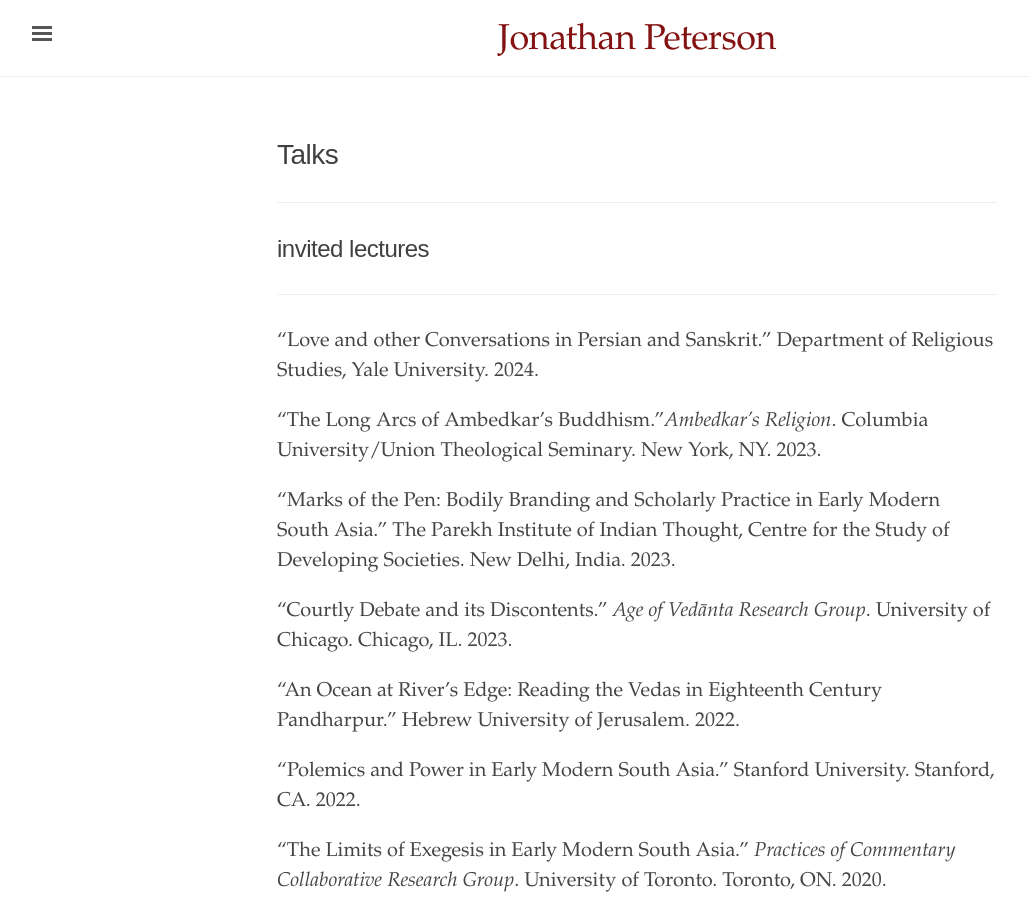
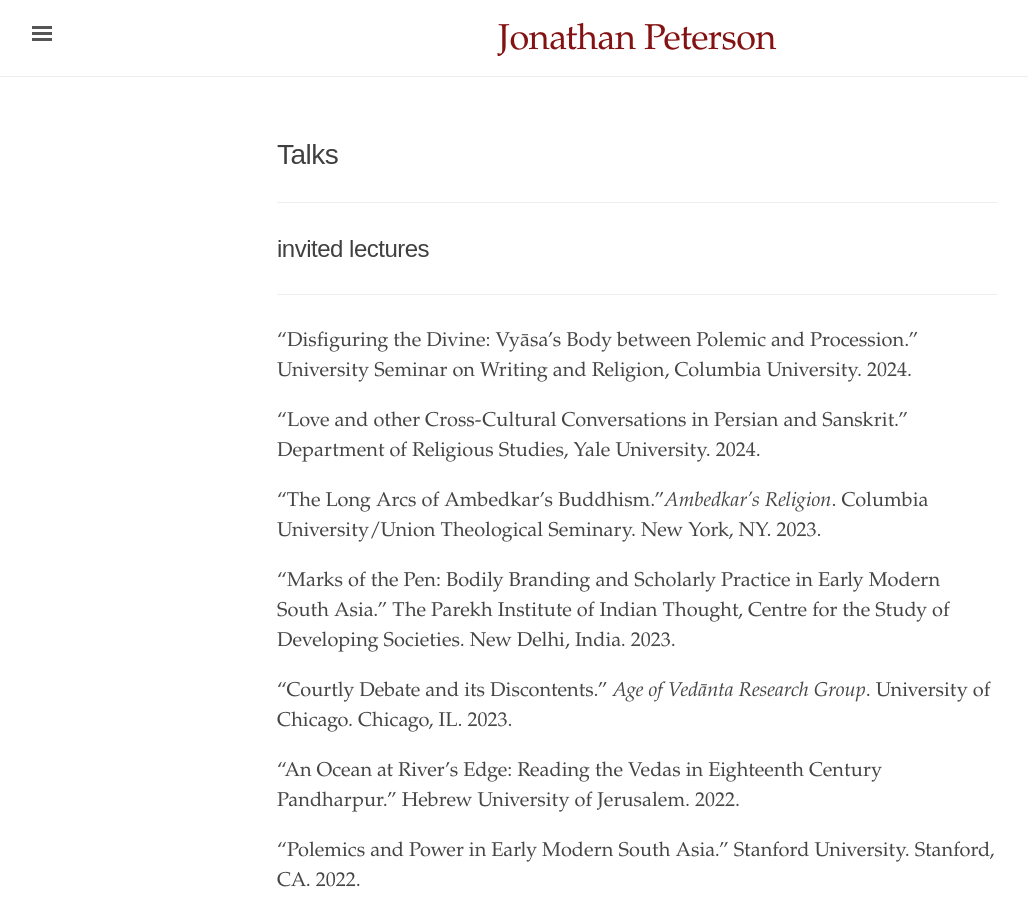
Before and after one commit to petersonjonath/personalwebpage, a Jekyll site: the page built from talks.md, in a window 1280 px wide and 900 px high. Shown: the whole window, without its empty margins (3-1031 px from the left). Built offline with Jekyll 4.4.1, drawn with Linux system fonts in a browser that asks for light colours.

Commit message:
Update talks.md

```diff
--- a/talks.md
+++ b/talks.md
@@ -7,7 +7,9 @@
 ## invited lectures
 ---
 
-"Love and other Conversations in Persian and Sanskrit." Department of Religious Studies, Yale University. 2024.
+"Disfiguring the Divine: Vyāsa's Body between Polemic and Procession." University Seminar on Writing and Religion, Columbia University. 2024.
+
+"Love and other Cross-Cultural Conversations in Persian and Sanskrit." Department of Religious Studies, Yale University. 2024.
 
 “The Long Arcs of Ambedkar’s Buddhism.”*Ambedkar’s Religion*. Columbia University/Union Theological Seminary. New York, NY. 2023.
 
```
